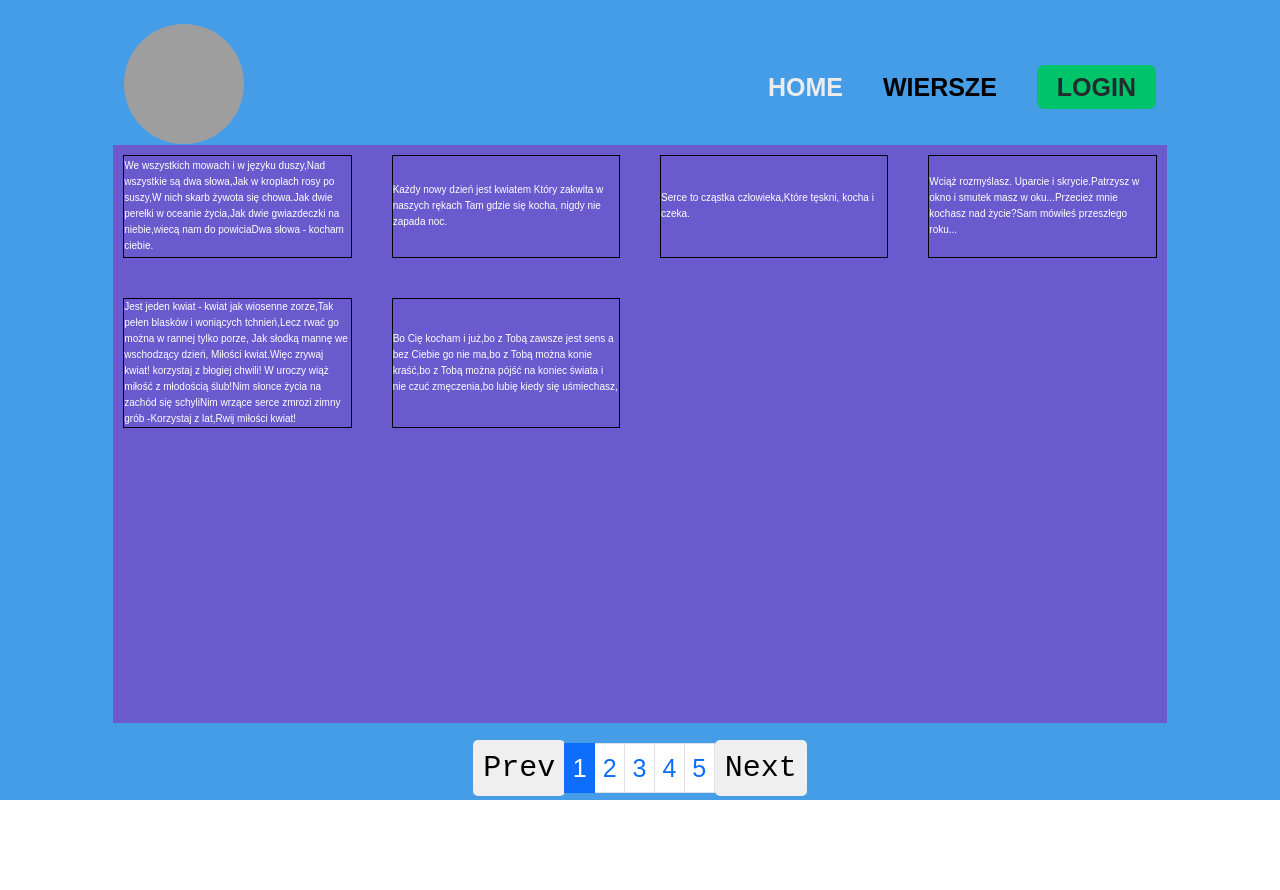
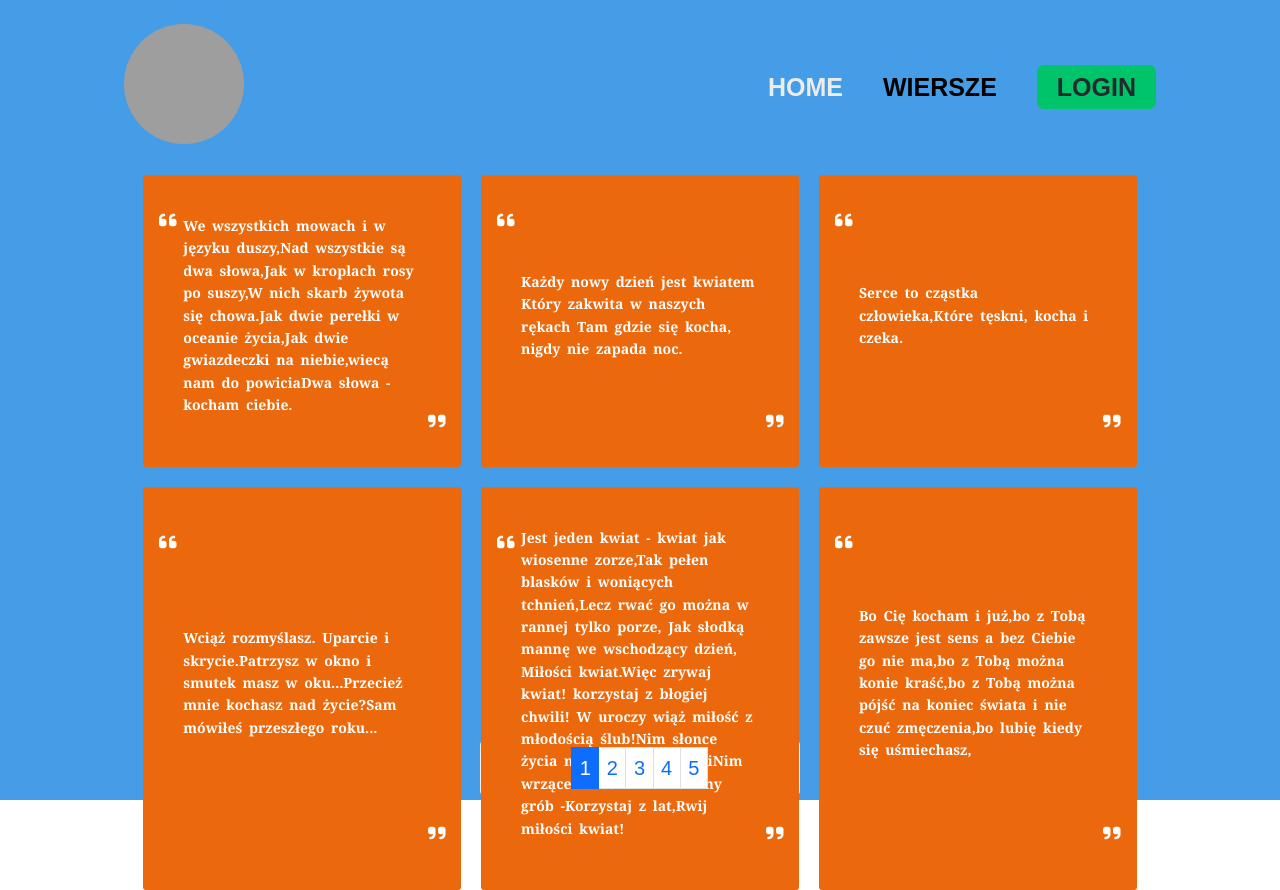
Before and after one commit to ZbigniewKierpiec/WierszeMamy, a React (Vite) app in the folder app/: page /app in a window 1280 px wide. Before the commit the page ends 824 px from the top, so only its background shows below. Built offline with nearby package versions, Linux system fonts and the light colour scheme; grey boxes are pictures that could not be loaded.

Commit message:
add quotes

```diff
--- a/app/package.json
+++ b/app/package.json
@@ -10,6 +10,11 @@
     "preview": "vite preview"
   },
   "dependencies": {
+    "@fortawesome/fontawesome-svg-core": "^6.5.1",
+    "@fortawesome/free-brands-svg-icons": "^6.5.1",
+    "@fortawesome/free-regular-svg-icons": "^6.5.1",
+    "@fortawesome/free-solid-svg-icons": "^6.5.1",
+    "@fortawesome/react-fontawesome": "^0.2.0",
     "bootstrap": "^5.1.3",
     "react": "^18.2.0",
     "react-dom": "^18.2.0",
--- a/app/src/components/Wiersze.jsx
+++ b/app/src/components/Wiersze.jsx
@@ -1,12 +1,28 @@
 /* eslint-disable react/prop-types */
 import styles from "./wiersze.module.css";
-import React from 'react'
+import React from "react";
+import { FontAwesomeIcon } from "@fortawesome/react-fontawesome";
+import { faQuoteLeft, faQuoteRight } from "@fortawesome/free-solid-svg-icons";
+export default function Wiersze({ item , handleActive }) {
 
-export default function Wiersze({item}) {
+
+
+
+
+
+
   return (
-    <div className={styles.wiersze}>
+    <div  onClick={handleActive}    className={styles.wiersze}>
+      <span className={styles.top}>
+        <FontAwesomeIcon icon={faQuoteLeft} />
+      </span>
 
-          {item.name}
+      <p> {item.name}</p>
+
+      <span className={styles.bottom}>
+        {" "}
+        <FontAwesomeIcon icon={faQuoteRight} />
+      </span>
     </div>
-  )
+  );
 }
--- /dev/null
+++ b/app/src/components/WierszeDetails.jsx
@@ -0,0 +1,18 @@
+import React from "react";
+import styles from "./WierszeDetails.module.css";
+import { FontAwesomeIcon } from "@fortawesome/react-fontawesome";
+import {
+  faQuoteLeft,
+  faQuoteRight,
+  faXmark,
+} from "@fortawesome/free-solid-svg-icons";
+export default function WierszeDetails({setActive}) {
+  return (
+    <div className={styles.box}>
+      <span onClick={()=>setActive(false)}    className={styles.times}>
+        {" "}
+        <FontAwesomeIcon icon={faXmark} />
+      </span>
+    </div>
+  );
+}
--- /dev/null
+++ b/app/src/components/WierszeDetails.module.css
@@ -0,0 +1,17 @@
+.box {
+  width: 50%;
+  height: 55%;
+  background-color: red;
+  position: absolute;
+  top: 50%;
+  left: 50%;
+  transform: translate(-50%, -50%);
+  z-index: 7;
+}
+
+.times {
+  position: absolute;
+  top: 0;
+  right: 3%;
+  cursor: pointer;
+}
--- a/app/src/components/wiersze.module.css
+++ b/app/src/components/wiersze.module.css
@@ -1,9 +1,32 @@
-.wiersze{
-  border: 1px solid black;
+.wiersze {
+  position: relative !important;
   display: flex;
   justify-content: center;
   align-items: center;
-  font-size: 1rem;
+  font-size: 1.4rem;
+  padding: 4rem;
+  font-family: Georgia, sans-serif;
+  font-weight: bolder;
+  word-spacing: 0.3rem;
+  background-color: rgb(235, 105, 12);
 
+  border-radius: 0.3rem;
+  cursor: pointer;
+}
 
+.top {
+  position: absolute;
+  top: 10%;
+  left: 5%;
+  font-size: 2rem;
+  color: #bfa100;
+  color: white;
 }
+
+.bottom {
+  position: absolute;
+  bottom: 10%;
+  right: 5%;
+  font-size: 2rem;
+  color: white;
+}
--- a/app/src/pages/AppLayout.jsx
+++ b/app/src/pages/AppLayout.jsx
@@ -1,10 +1,12 @@
-import React, { useRef, useState } from "react";
+/* eslint-disable no-unused-vars */
+import React, { useState } from "react";
 import "bootstrap/dist/css/bootstrap.min.css";
 
 import styles from "./AppLayout.module.css";
 import PageNav from "../components/PageNav";
 import Logo from "../components/Logo";
 import Wiersze from "../components/wiersze";
+import WierszeDetails from "../components/WierszeDetails";
 
 const data = [
   {
@@ -128,6 +130,7 @@ const data = [
 
 export default function AppLayout() {
   const [currentPage, setCurrentPage] = useState(1);
+  const [active, setActive] = useState(false);
   const recordsPerPage = 6;
   const lastIndex = currentPage * recordsPerPage;
   const firstIndex = lastIndex - recordsPerPage;
@@ -137,6 +140,7 @@ export default function AppLayout() {
   return (
     <main className={styles.app}>
       <PageNav></PageNav>
+      {active && <WierszeDetails setActive={setActive}    />}
       <div className={styles.section}>
         <section className={styles.main}>
           {/* <table className={styles.table}>
@@ -190,7 +194,7 @@ export default function AppLayout() {
             ))}
           </div> */}
           {records.map((item) => (
-            <Wiersze key={item.id} item={item} />
+            <Wiersze key={item.id}  handleActive={handleActive}        item={item} />
           ))}
         </section>
         <nav className={styles.nav}>
@@ -210,7 +214,7 @@ export default function AppLayout() {
               >
                 <a
                   onClick={() => changeCPage(item)}
-                  className="page-link fs-1"
+                  className="page-link fs-2"
                   href="#"
                 >
                   {item}
@@ -229,6 +233,13 @@ export default function AppLayout() {
     </main>
   );
 
+
+ function handleActive() {
+     setActive(active=>active=true)
+ }
+
+
+
   function nextPage() {
     if (currentPage !== npages) {
       setCurrentPage(currentPage + 1);
--- a/app/src/pages/AppLayout.module.css
+++ b/app/src/pages/AppLayout.module.css
@@ -2,7 +2,7 @@
   height: 100vh;
   padding: 2.4rem;
   overscroll-behavior-y: none;
-
+  position: relative;
   background-color: rgb(68, 157, 230);
   font-size: 5rem;
   color: white;
@@ -23,12 +23,12 @@
   position: relative;
   width: 95%;
   height: 85%;
-  background-color: slateblue;
+  /* background-color: slateblue; */
   display: grid;
-  grid-template-columns: repeat(4, 1fr);
-  grid-template-rows: repeat(4, 1fr);
-  grid-gap: 4rem;
-  padding: 1rem;
+  grid-template-columns: repeat(3, 1fr);
+  grid-template-rows: repeat(2, 1fr);
+  grid-gap: 2rem;
+  padding: 3rem;
 }
 
 .table {
```
Also changed, not shown: 1 other file (tests, documents, lock files or other folders).
